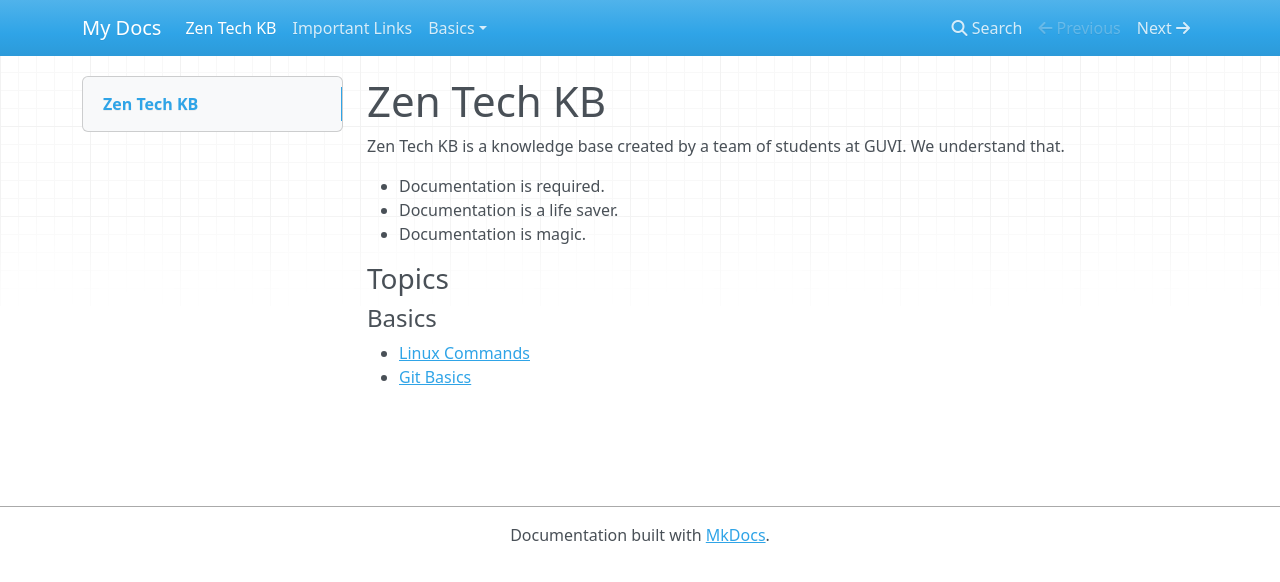
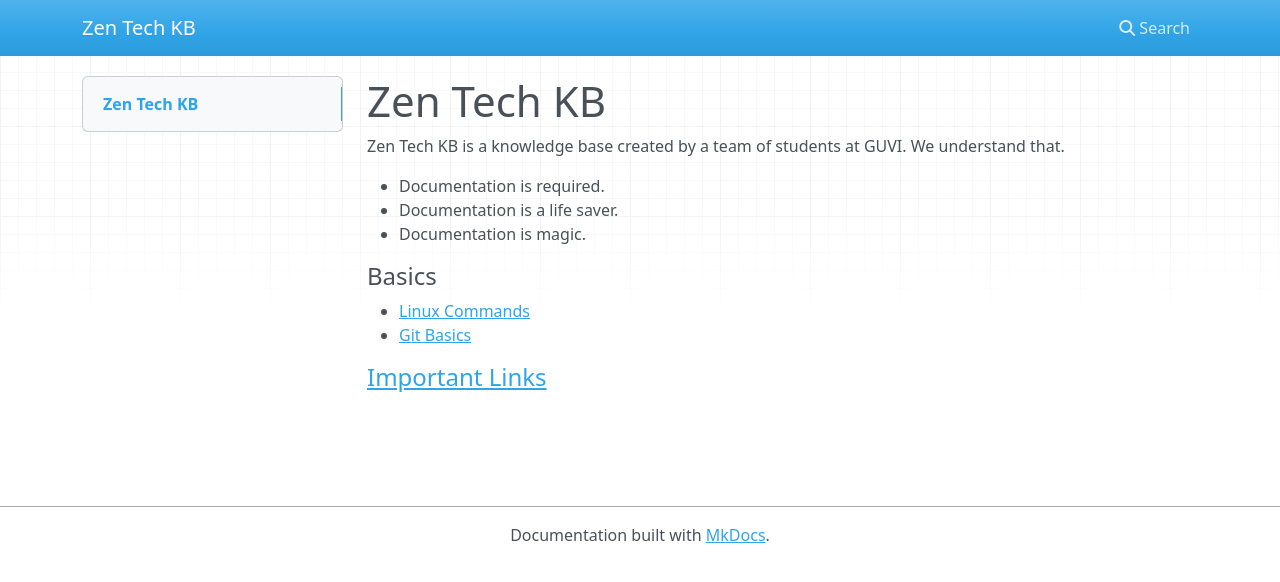
Before and after one commit to DaniAkash/javascript-app-development, an MkDocs documentation site: the page built from docs/index.md, in a window 1280 px wide. Shown: the top 582 px of the page. Built offline with MkDocs 1.6.1, drawn with Linux system fonts in a browser that asks for light colours; nearby versions of some CDN libraries.

```diff
--- a/docs/index.md
+++ b/docs/index.md
@@ -6,8 +6,8 @@
   - Documentation is a life saver.
   - Documentation is magic.
 
-### Topics
+####  Basics
+* [Linux Commands](/Basics/Linux-Commands)
+* [Git Basics](/Basics/git-basics)
 
-#### Basics
-* [Linux Commands](/Linux-Commands)
-* [Git Basics](/git-basics)
+#### [Important Links](/links)
--- a/mkdocs.yml
+++ b/mkdocs.yml
@@ -1 +1,4 @@
-site_name: My Docs
+site_name: Zen Tech KB
+
+nav:
+    - 'Introduction': 'index.md'
```
Also changed, not shown: docs/Basics/index.md (added, +1 -0 lines).
